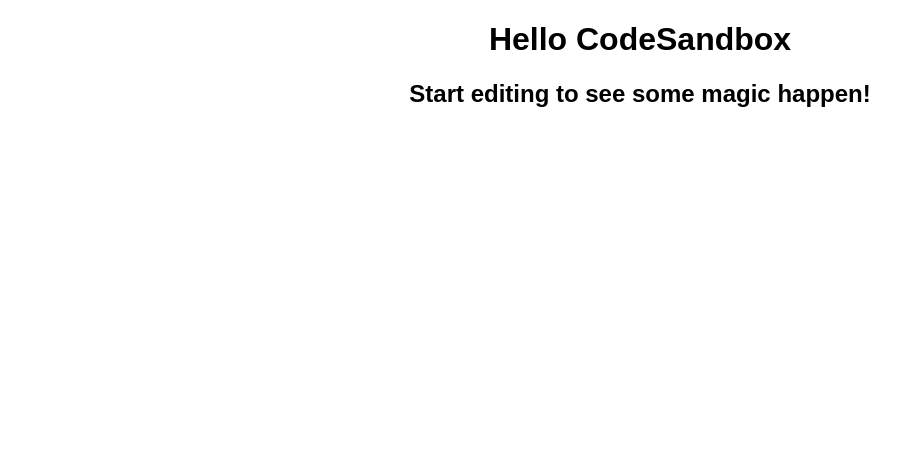
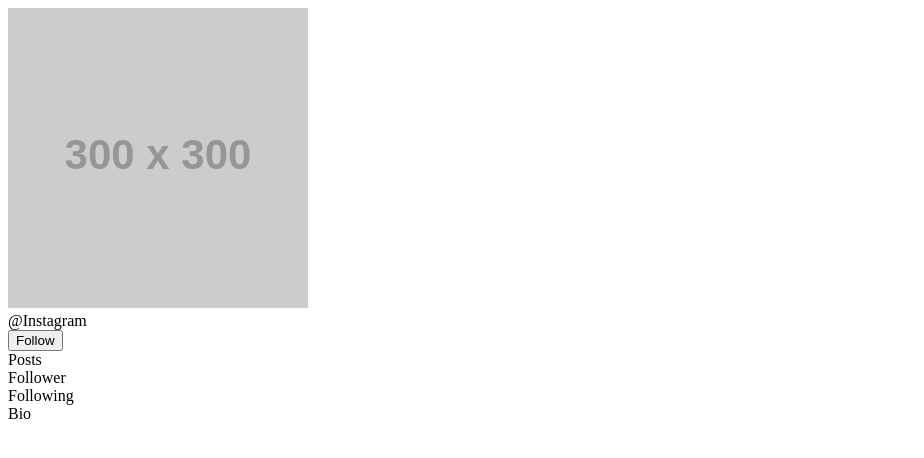
Before and after one commit to kecih/learnathomeday1, a React (Create React App) app: page / in a window 1280 px wide. Shown: the top 458 px of the page, without its empty margins (0-924 px from the left). Built offline with nearby package versions, Linux system fonts and the light colour scheme.

Commit message:
Add elements username posts follower and following counts bio

```diff
--- a/public/index.html
+++ b/public/index.html
@@ -1,16 +1,18 @@
 <!DOCTYPE html>
 <html lang="en">
-
   <head>
-	<meta charset="utf-8">
-	<meta name="viewport" content="width=device-width, initial-scale=1, shrink-to-fit=no">
-	<meta name="theme-color" content="#000000">
+    <meta charset="utf-8" />
+    <meta
+      name="viewport"
+      content="width=device-width, initial-scale=1, shrink-to-fit=no"
+    />
+    <meta name="theme-color" content="#000000" />
     <!--
       manifest.json provides metadata used when your web app is added to the
       homescreen on Android. See https://developers.google.com/web/fundamentals/engage-and-retain/web-app-manifest/
     -->
-	<link rel="manifest" href="%PUBLIC_URL%/manifest.json">
-	<link rel="shortcut icon" href="%PUBLIC_URL%/favicon.ico">
+    <link rel="manifest" href="%PUBLIC_URL%/manifest.json" />
+    <link rel="shortcut icon" href="%PUBLIC_URL%/favicon.ico" />
     <!--
       Notice the use of %PUBLIC_URL% in the tags above.
       It will be replaced with the URL of the `public` folder during the build.
@@ -39,5 +41,4 @@
       To create a production bundle, use `npm run build` or `yarn build`.
     -->
   </body>
-
 </html>
--- a/src/App.js
+++ b/src/App.js
@@ -2,10 +2,17 @@
 import "./styles.css";
 
 export default function App() {
+  const username = "Instagram";
+
   return (
-    <div className="App">
-      <h1>Hello CodeSandbox</h1>
-      <h2>Start editing to see some magic happen!</h2>
-    </div>
+    <>
+      <img src="https://via.placeholder.com/300" alt="profile picture" />
+      <div>@{username}</div>
+      <button>Follow</button>
+      <div>Posts</div>
+      <div>Follower</div>
+      <div>Following</div>
+      <div>Bio</div>
+    </>
   );
 }
--- a/src/index.js
+++ b/src/index.js
@@ -4,9 +4,4 @@
 import App from "./App";
 
 const rootElement = document.getElementById("root");
-ReactDOM.render(
-  <React.StrictMode>
-    <App />
-  </React.StrictMode>,
-  rootElement
-);
+ReactDOM.render(<App />, rootElement);
```
Lines whose indentation alone changed are shown as unchanged.
